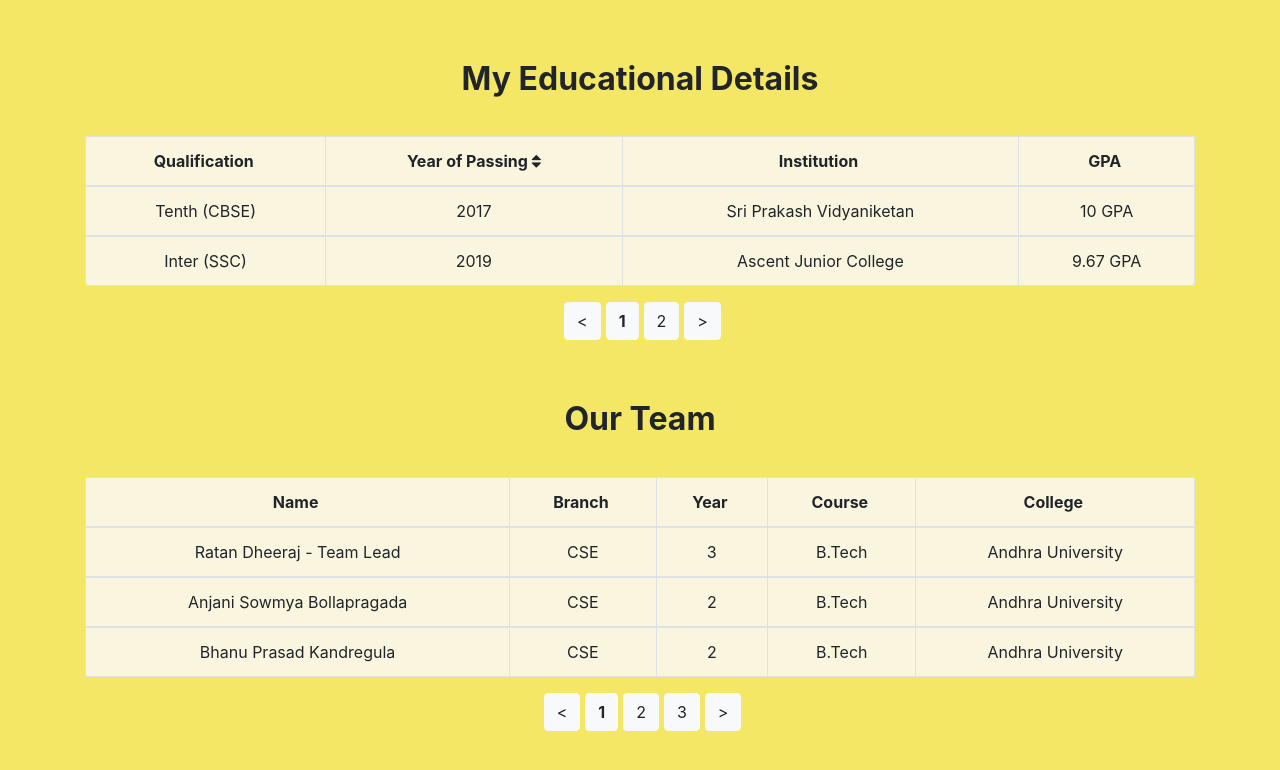
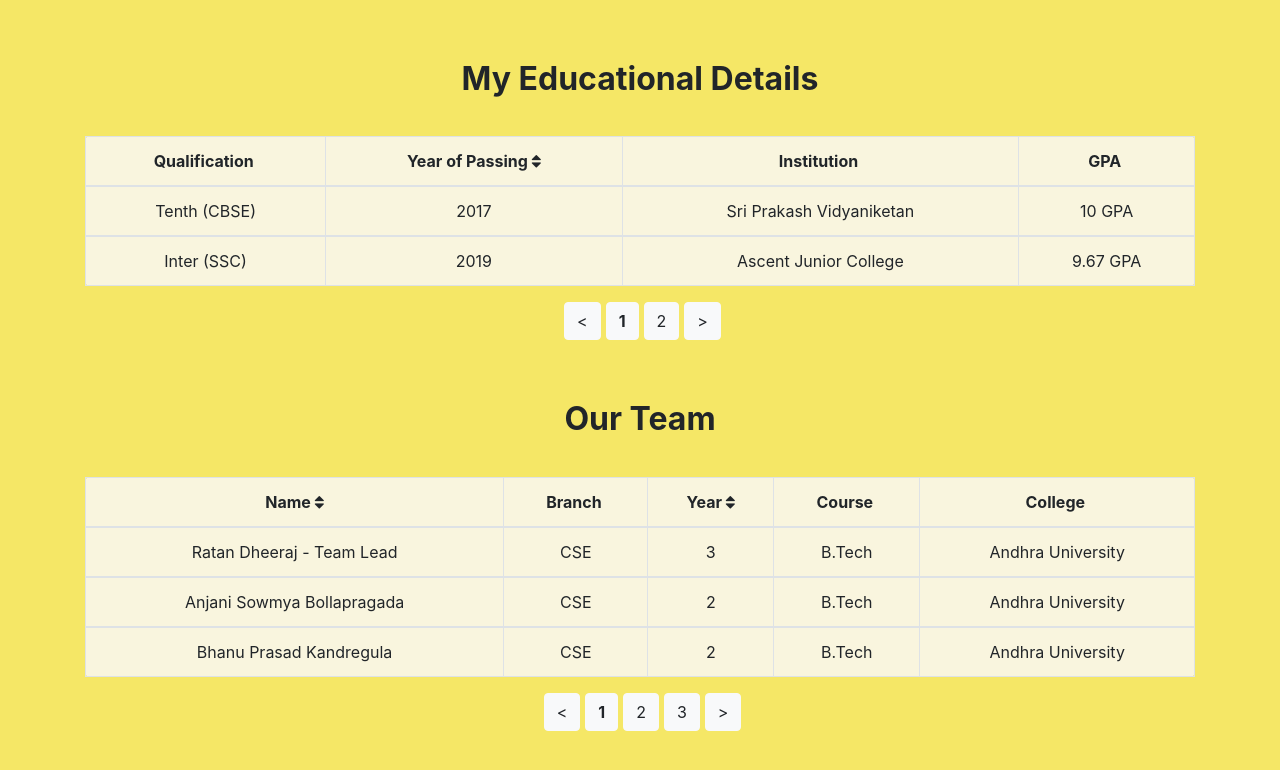
Before and after one commit to AnjaniSowmya/My-Table-Component, a React (Create React App) app: page / in a window 1280 px wide. Shown: the top 770 px of the page. Built offline with nearby package versions, Linux system fonts and the light colour scheme.

Commit message:
Table component now supports both ascending and decending

```diff
--- a/src/App.js
+++ b/src/App.js
@@ -32,20 +32,20 @@ class App extends React.Component {
             columns: [
                 {
                     key: "qual",
-                    title: "Qualification",
+                    title: "Qualification"
                 },
                 {
                     key: "yop",
                     title: "Year of Passing",
-                    sorter: (a, b) => a.yop - b.yop,
+                    sorter: (a, b) => a.yop - b.yop
                 },
                 {
                     key: "inst",
-                    title: "Institution",
+                    title: "Institution"
                 },
                 {
                     key: "gpa",
-                    title: "GPA",
+                    title: "GPA"
                 }
             ]
         };
@@ -121,22 +121,24 @@ class App extends React.Component {
                 {
                     key: "name",
                     title: "Name",
+                    sorter: (a,b) => {if(a.name<b.name) return -1; if(a.name>b.name) return 1; return 0;}
                 },
                 {
                     key: "branch",
-                    title: "Branch",
+                    title: "Branch"
                 },
                 {
                     key: "year",
                     title: "Year",
+                    sorter: (a, b) => a.year - b.year
                 },
                 {
                     key: "course",
-                    title: "Course",
+                    title: "Course"
                 },
                 {
                     key: "college",
-                    title: "College",
+                    title: "College"
                 }
             ]
         };
--- a/src/components/Table.js
+++ b/src/components/Table.js
@@ -7,6 +7,7 @@ class Table extends React.Component {
         let entriesPerPage = props.entriesPerPage||10;
         this.state = {
             dataSource: props.dataSource,
+            columns: props.columns,
             entriesPerPage: entriesPerPage,
             currentPage: 0,
             numberOfPages: Math.ceil(this.props.dataSource.length/(entriesPerPage*1.0)),
@@ -65,8 +66,19 @@ class Table extends React.Component {
 
     sortTable(e) {
         let key = e.target.id;
-        let column = this.props.columns.find(col => col.key === key);
-        this.setState({ dataSource: this.state.dataSource.sort(column.sorter) });
+        let column = this.state.columns.find(col => col.key === key);
+        let dataSource = this.state.dataSource.sort(column.sorter);
+        if(column.sortedInAscending) {
+            dataSource.reverse();
+            column.sortedInAscending = false;
+        }
+        else {
+            column.sortedInAscending = true;
+        }
+        this.setState({
+            dataSource: dataSource,
+            columns: this.state.columns
+        });
     }
 
     doNothing() {}
@@ -80,7 +92,7 @@ class Table extends React.Component {
                 <tbody key={item.key}>
                     <tr key={item.key}>
                         {
-                            this.props.columns.map((column) => {
+                            this.state.columns.map((column) => {
                                 return (
                                     <td key={column.key}>{item[column.key]}</td>
                                 )
```
